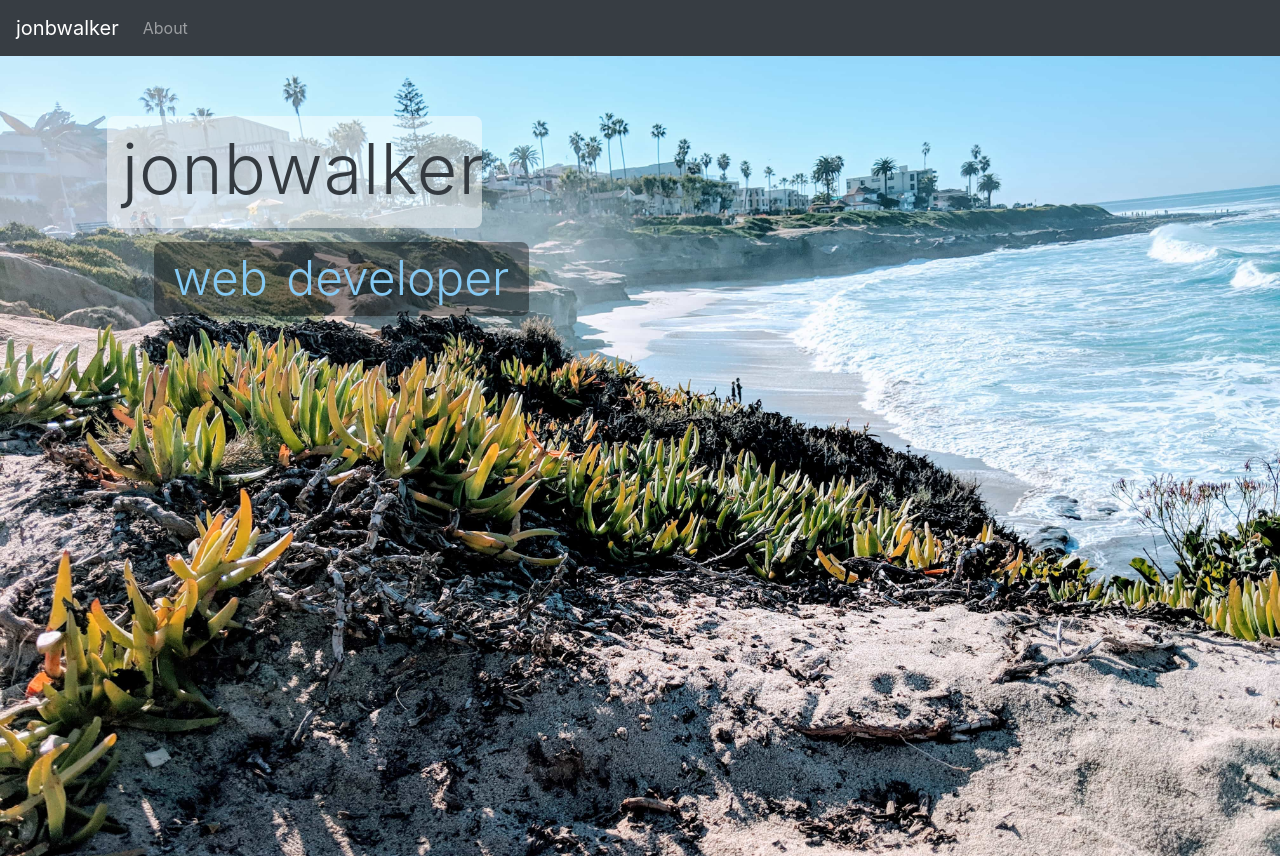
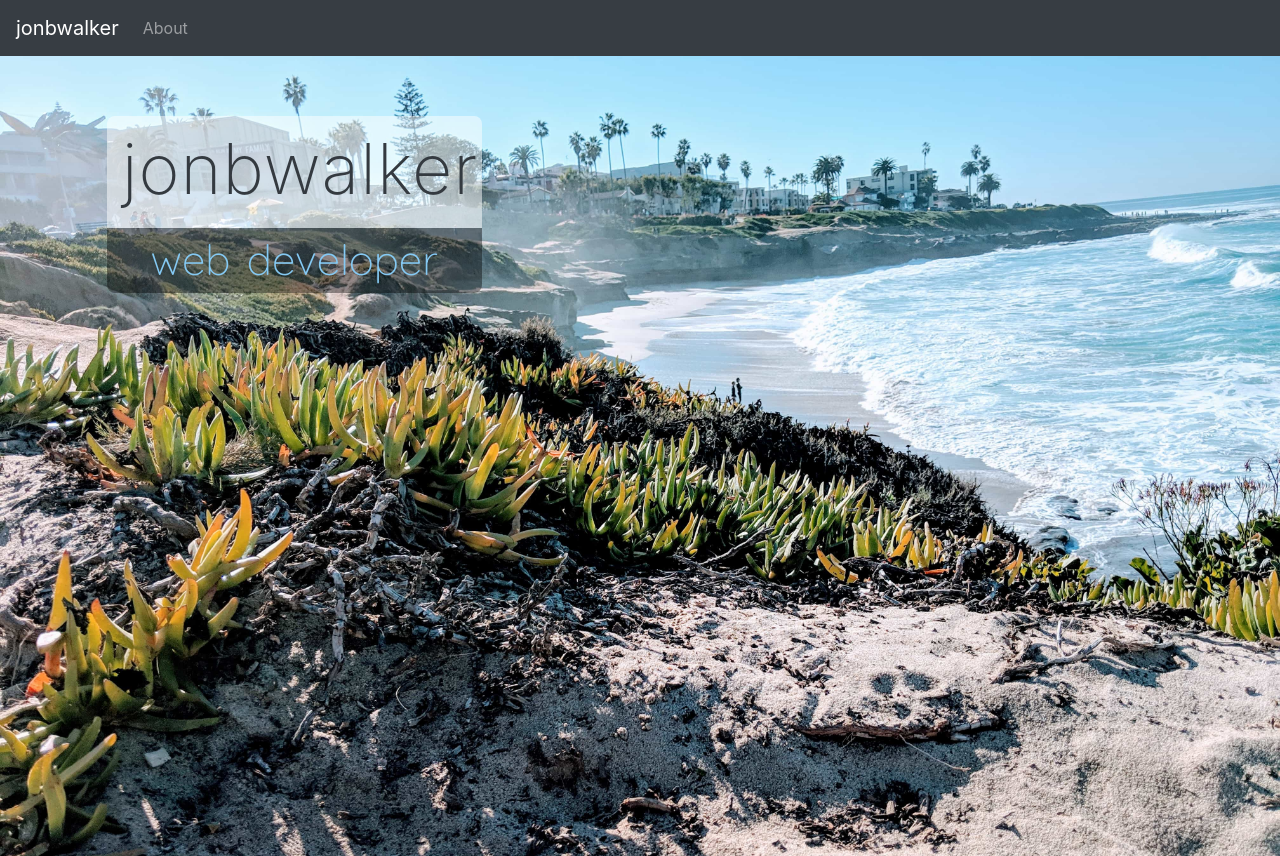
Before and after one commit to jonbwalker/jonbwalker.com, a Nuxt app: page / in a window 1280 px wide. Built offline with nearby package versions, Linux system fonts and the light colour scheme.

Commit message:
rethink logo

```diff
--- a/pages/index.vue
+++ b/pages/index.vue
@@ -9,7 +9,7 @@
     </b-row>
 
     <b-row>
-      <b-col cols="8" sm="4" class="section-2">
+      <b-col offset="1" cols="8" sm="4" class="section-2">
         <span class="subtitle">
           web developer
         </span>
@@ -26,6 +26,7 @@
 </script>
 
 <style lang="sass" scoped>
+  @import url('https://fonts.googleapis.com/css?family=Quicksand:300&display=swap')
   html
     font-family: "Quicksand", "Source Sans Pro", -apple-system, BlinkMacSystemFont, "Segoe UI", Roboto, "Helvetica Neue", Arial, sans-serif
     font-weight: 200
@@ -41,27 +42,26 @@
 
   .section-1
     background: rgba(255,255,255,0.5)
-    border-radius: 8px
+    border-radius: 8px 8px 0 0
     margin-top: 60px
     padding-bottom: 7px
 
   .site-title
     color: #343a40
-    font-weight: 300
     font-size: 6vw
+    font-weight: 200
     letter-spacing: 1px
 
   .section-2
     background: rgba(0,0,0,0.4)
-    border-radius: 8px
-    margin-left: 12%
+    border-radius: 0 0 8px 8px
     padding-bottom: 2px
-    margin-top: 14px
 
   .subtitle
     color: #85c9f3
-    font-weight: 300
     font-size: 4vw
+    font-family: 'Quicksand', sans-serif
+    font-weight: 200
     word-spacing: 5px
 
   @keyframes fadein
@@ -82,7 +82,7 @@
     .site-title
       font-size: 70px
     .subtitle
-      font-size: 48px
+      font-size: 42px
     .section-1, .section-2
       max-width: 375px
 </style>
```
